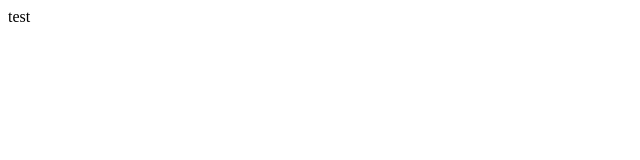
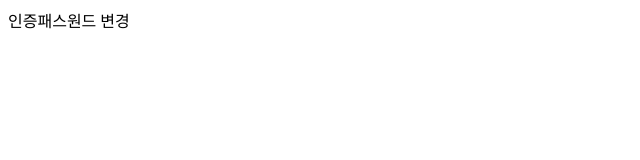
Before and after one commit to koozone/project, a plain HTML site: page product/index/index.html in a window 1280 px wide. Shown: the whole page, without its empty margins (0-640 px from the left). Drawn offline with Linux system fonts and the light colour scheme.

Commit message:
인증패스원드 변경

```diff
--- a/product/index/index.html
+++ b/product/index/index.html
@@ -7,6 +7,8 @@
 	<title>Document</title>
 </head>
 <body>
-	<div>test</div>
+	<div>
+		인증패스원드 변경
+	</div>
 </body>
 </html>
```
